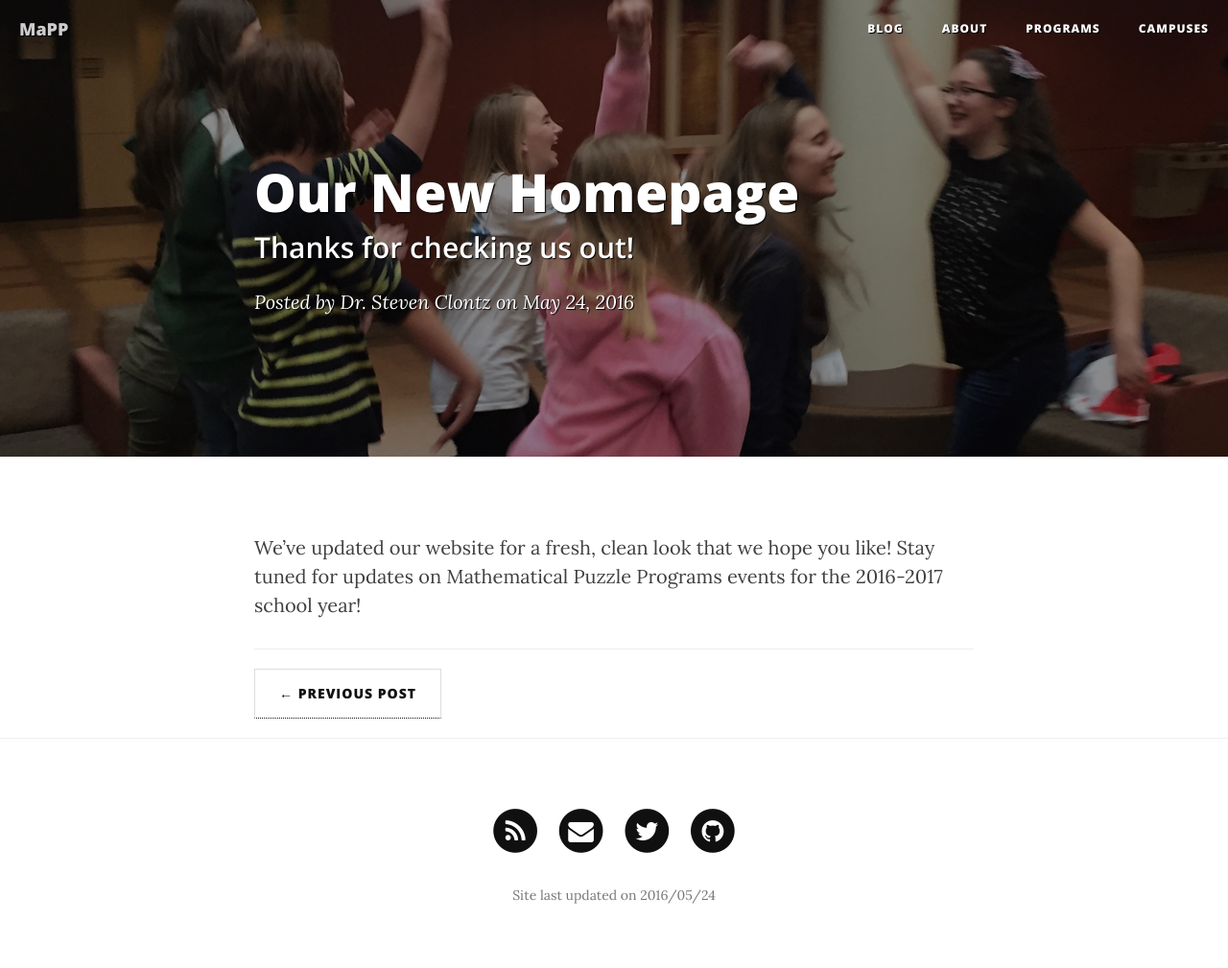
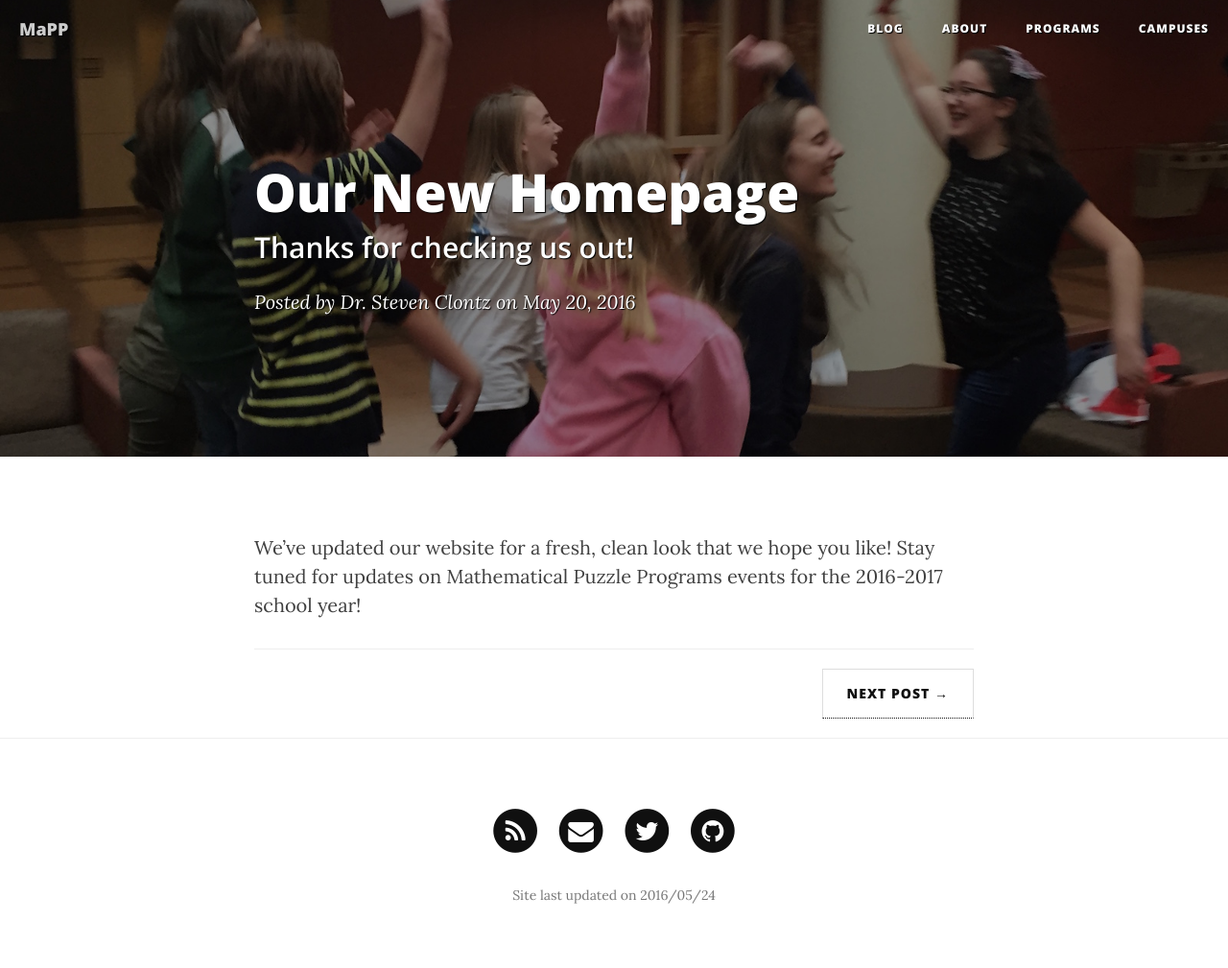
Before and after one commit to MaPPmath/mappmath.github.io, a Jekyll site: the page built from _posts/2016-05-20-our-new-homepage.md, in a window 1280 px wide. Shown: the whole page at 96% size. Built offline with Jekyll 4.4.1, drawn with Linux system fonts in a browser that asks for light colours; nearby versions of some CDN libraries.

Commit message:
whoops, corrected both dates

```diff
--- a/_posts/2016-05-20-our-new-homepage.md
+++ b/_posts/2016-05-20-our-new-homepage.md
@@ -3,7 +3,7 @@ layout:     post
 title:      "Our New Homepage"
 subtitle:   "Thanks for checking us out!"
 author:     "Dr. Steven Clontz"
-date:       2016-05-24 13:21:00
+date:       2016-05-20 19:54:00
 header-img: "img/home-bg.jpg"
 ---
 
```
Also changed, not shown: _posts/2016-05-24-hsc16-open-sourced.md (+1 -1 lines).
